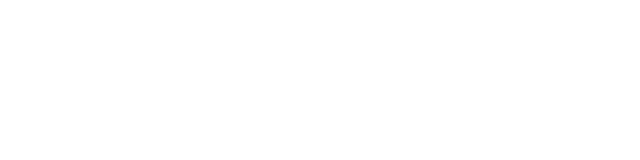
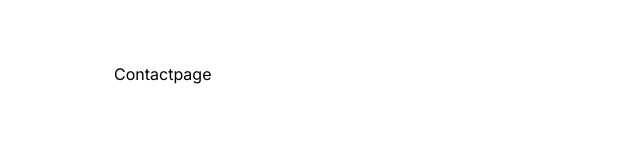
Before and after one commit to b0yw0nder3100/Front-end-stage-1, a React (Create React App) app: page /contact in a window 1280 px wide. Before the commit this address had no page. Shown: the top 160 px of the page, without its empty margins (0-640 px from the left). Built offline with nearby package versions, Linux system fonts and the light colour scheme.

Commit message:
feat: Updated Route for contact me

```diff
--- a/src/App.js
+++ b/src/App.js
@@ -1,5 +1,6 @@
 import React from 'react'
 import { Routes, Route } from 'react-router'
+import Contactpage from './pages/Contactpage'
 import Homepage from './pages/Homepage'
 
 const App = () => {
@@ -8,6 +9,7 @@
     <div>
       <Routes>
         <Route path='/' element={<Homepage></Homepage>}></Route>
+        <Route path='/contact' element={<Contactpage></Contactpage>}></Route>
       </Routes>
     </div>
   )
--- a/src/data/links.js
+++ b/src/data/links.js
@@ -32,6 +32,11 @@
         id: "book__design",
         link: "https://books.zuri.team/design-rules"
     },
+    {
+        name: 'Contact Me',
+        id: "contact",
+        link: "/contact"
+    }
 ]
 
 export default links
--- /dev/null
+++ b/src/pages/Contactpage.js
@@ -0,0 +1,9 @@
+import React from 'react'
+
+const Contactpage = () => {
+    return (
+        <div>Contactpage</div>
+    )
+}
+
+export default Contactpage
```
